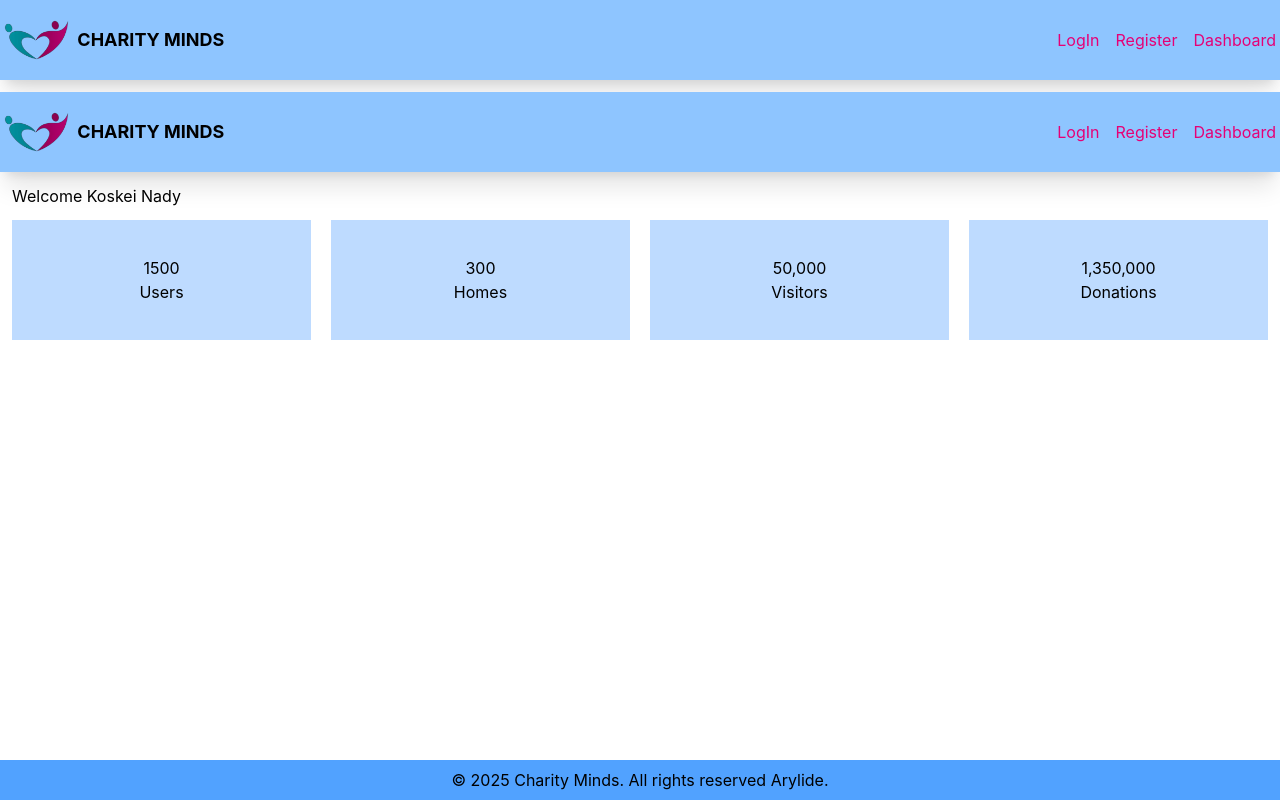
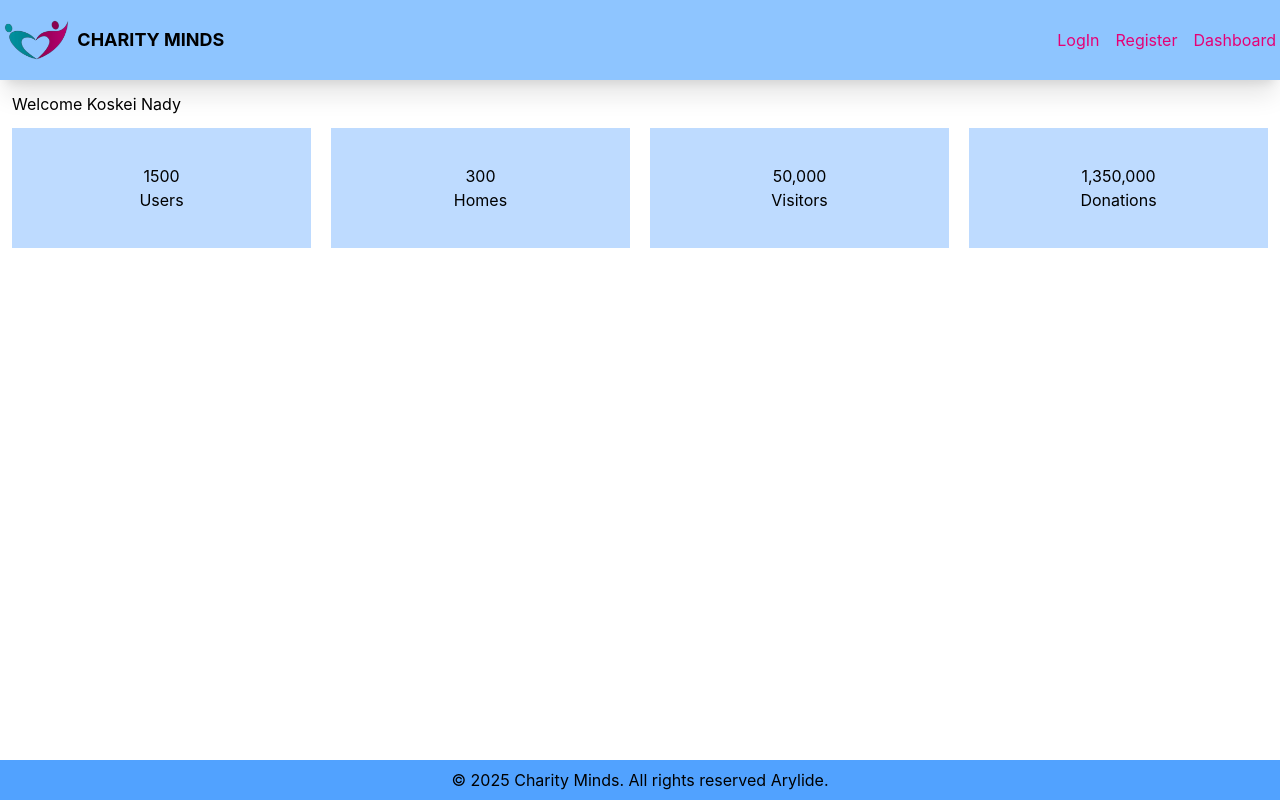
Before and after one commit to NadyKoskei/react_tailwind_express, a React (Vite) app in the folder client/: page /admin in a window 1280 px wide. Built offline with nearby package versions, Linux system fonts and the light colour scheme.

Commit message:
pages update

```diff
--- a/client/src/Pages/AdminPage.jsx
+++ b/client/src/Pages/AdminPage.jsx
@@ -1,12 +1,10 @@
 import "../index.css";
 import { Footer } from "../components/footer.jsx";
-import { Header } from "../components/header.jsx";
 import { DashBoard } from "../components/dashboard.jsx";
 
 function AdminPage() {
   return (
     <>
-      <Header />
       <DashBoard />
       <Footer />
     </>
--- a/client/src/Pages/LoginPage.jsx
+++ b/client/src/Pages/LoginPage.jsx
@@ -1,13 +1,11 @@
 
 import "../index.css";
 import { Footer } from "../components/footer.jsx";
-import { Header } from "../components/header.jsx";
 import { LogForm } from "../components/login.jsx";
 
 function LoginPage() {
   return (
     <>
-<Header />
 <LogForm />
 <Footer />
     </>
--- a/client/src/Pages/RegisterPage.jsx
+++ b/client/src/Pages/RegisterPage.jsx
@@ -1,13 +1,11 @@
 
 import "../index.css";
 import { Footer } from "../components/footer.jsx";
-import { Header } from "../components/header.jsx";
 import { RegForm } from "../components/register.jsx";
 
 function RegisterPage() {
   return (
     <>
-<Header />
 <RegForm />
 <Footer />
     </>
```
